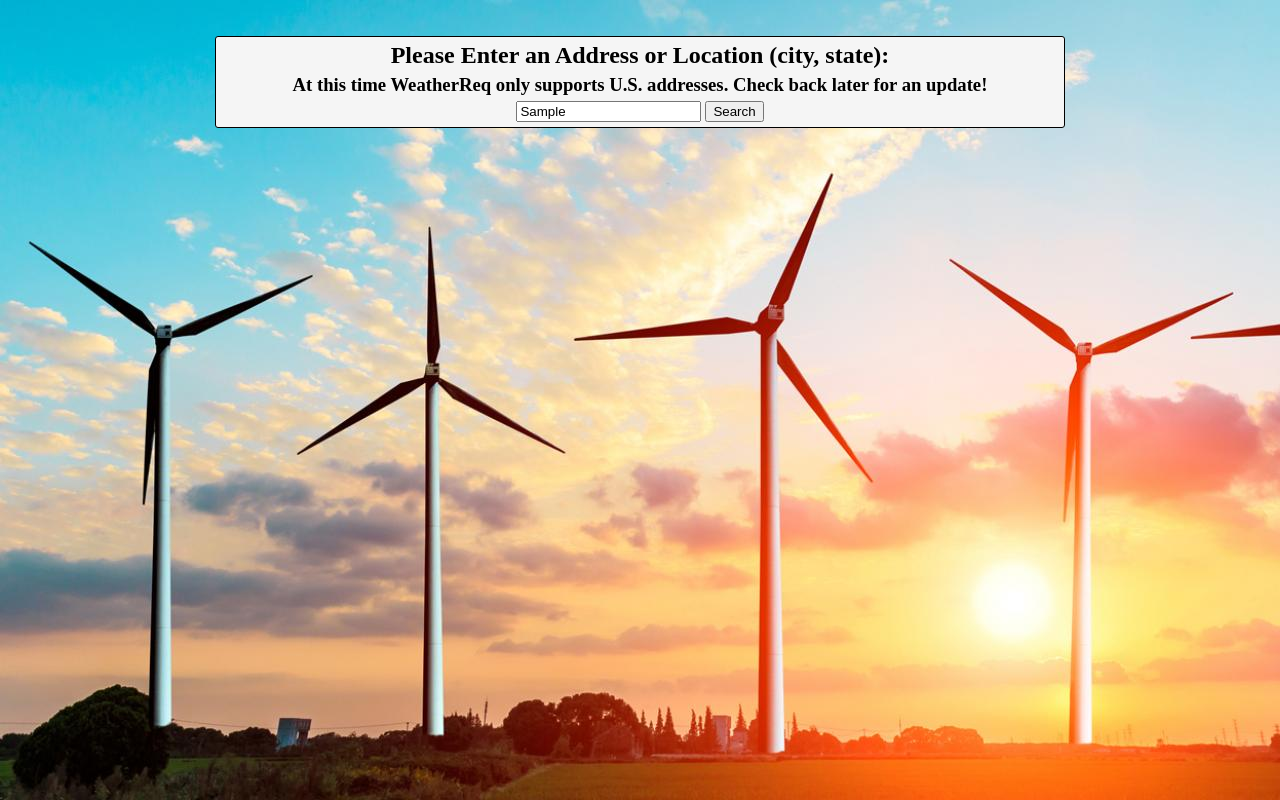
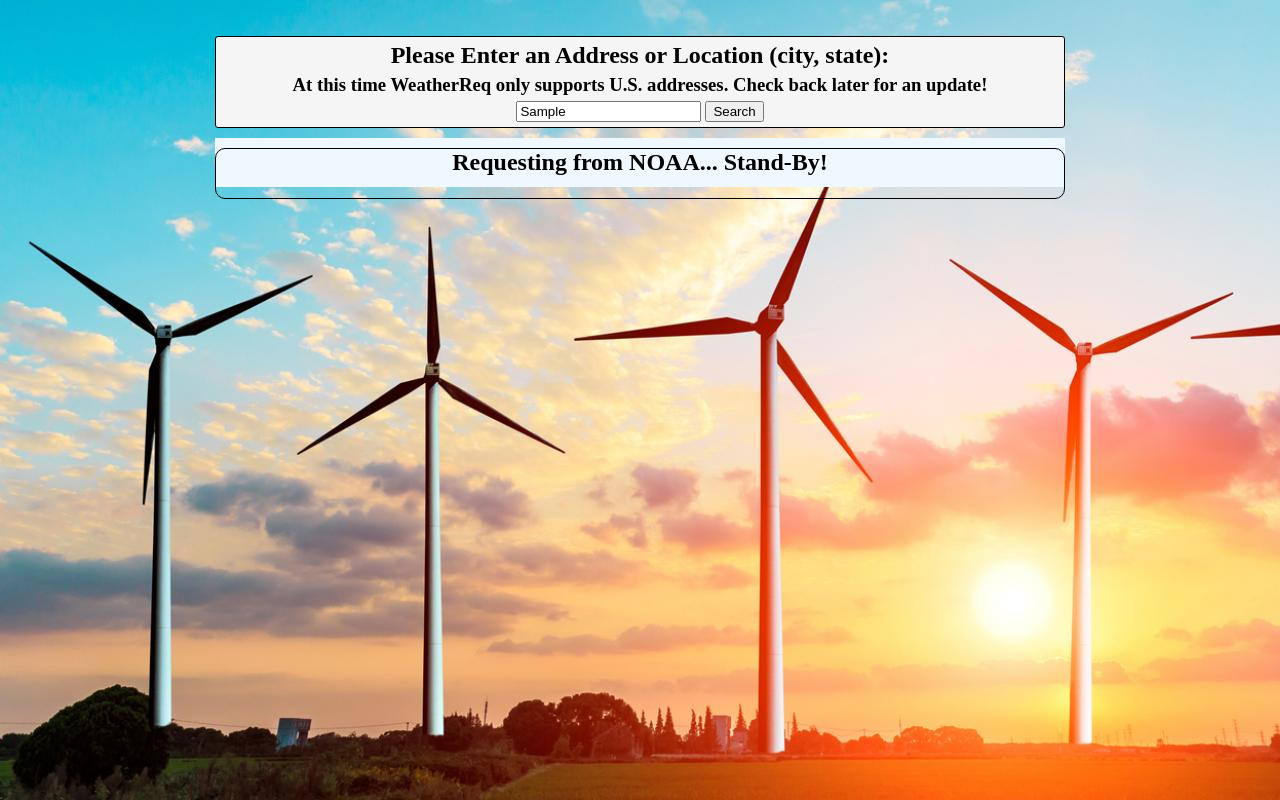
Before and after one commit to relynch91/WeatherAPP, a website built with webpack: page public/index.html in a window 1280 px wide. Both pictures are taken after typing "Sample" into the empty fields and a click on the button "Search". Built offline with nearby package versions, Linux system fonts and the light colour scheme; no server answers.

Commit message:
add files

```diff
--- a/public/index.html
+++ b/public/index.html
@@ -24,7 +24,8 @@
             <input type="text" id="address" placeholder="e.g. Vallejo, CA, USA">
             <button type="submit">Search</button>
         </div>
-        <div>
+        <div id="loader"></div>
+        <div class="holder">
           <div id='weather-info'></div>
           <div id='weather-buttons'></div>
           <div id="d3-graph"></div>
--- a/public/javascripts/index.js
+++ b/public/javascripts/index.js
@@ -9,6 +9,7 @@ document.addEventListener('DOMContentLoaded', () => {
 
     search.addEventListener("submit", async function(e){
         e.preventDefault();
+        await removeData();
         let address = search.querySelector('input[type="text"]').value;
         let addressFormatted = formatAddress(address);
         let weatherRes = await getWeather(addressFormatted);
@@ -32,14 +33,15 @@ document.addEventListener('DOMContentLoaded', () => {
             list.append(newItem);
         }
         let buttons = document.getElementById('weather-buttons');
-        buttons.innerHTML = 'Dewpoint Humidity Skycover Temperature WindSpeed WindDirection'.split(" ").map((ele) => {
-            return (
-                `<button id="graph-button" type="button" value=${ele}>${ele}</button>
-                `)
-            })
+        buttons.innerHTML = "<button id='graph-button' type='button'>DewPoint</button>"
+        buttons.innerHTML += "<button id='graph-button' type='button'>Humidity</button>"
+        buttons.innerHTML += "<button id='graph-button' type='button'>Skycover</button>"
+        buttons.innerHTML += "<button id='graph-button' type='button'>Temperature</button>"
+        buttons.innerHTML += "<button id='graph-button' type='button'>Wind Speed</button>"
+        buttons.innerHTML += "<button id='graph-button' type='button'>Wind Direction</button>"
         let buttonListener = document.getElementById("weather-buttons").querySelectorAll("#graph-button");
         for(let a = 0; a < buttonListener.length; a ++) {
-            buttonListener[a].onclick = function (e) {
+            buttonListener[a].onclick = async function (e) {
                 e.preventDefault();
                 d3.selectAll("#d3-graph > *").remove();
                 formatGraphData(weatherRes['long'], a);
@@ -47,6 +49,18 @@ document.addEventListener('DOMContentLoaded', () => {
         }
         formatGraphData(weatherRes['long']);
     });
+
+    let removeData = () => {
+        let loadingFlag = document.getElementById("loader")
+        loadingFlag.innerHTML = "<h1 id='loader-header'>Requesting from NOAA... Stand-By!</h1>"
+        let table = document.getElementById("weather-info");
+        table.innerHTML = "";
+        let graph = document.getElementById("d3-graph")
+        graph.innerHTML = "";
+        let buttons = document.getElementById("weather-buttons");
+        buttons.innerHTML = "";
+        return true;
+    }
 
     let formatGraphData = (data, value = 4) => {
         let dewPoint = data.data.properties.dewpoint.values;
@@ -64,7 +78,13 @@ document.addEventListener('DOMContentLoaded', () => {
         update(graphDataPoints, value);
     }
 
-    function update(data, value) {
-        buildGraph(data[value], value);
+    async function update(data, value) {
+        buildGraph(data[value], value)
+        // removeLoader();
+    }
+
+    let removeLoader = () => {
+        let loadingFlag = document.getElementById("loader")
+        loadingFlag.innerHTML = "<h1 id='loader-header'></h1>"
     }
 });
--- a/public/main.css
+++ b/public/main.css
@@ -105,10 +105,6 @@
     shape-rendering: crispEdges;
 }
 
-.x.axis path {
-    /* display: none; */
-}
-
 .line {
     fill: none;
     stroke: #ffab00;
@@ -121,3 +117,23 @@
     justify-content: space-around;
     margin-top: 20px;
 }
+
+#loader-header {
+    display: flex;
+    justify-content: center;
+     border-radius: 10px;
+     border: 1px black solid;
+     width: 100%;
+     height: 100%;
+    margin-top: 10px;
+    margin-bottom: 10px;
+}
+
+#loader {
+    background-color: aliceblue;
+    display: flex;
+    justify-content: center;
+    margin-top: 10px;
+    margin-bottom: 10px;
+
+}
```
